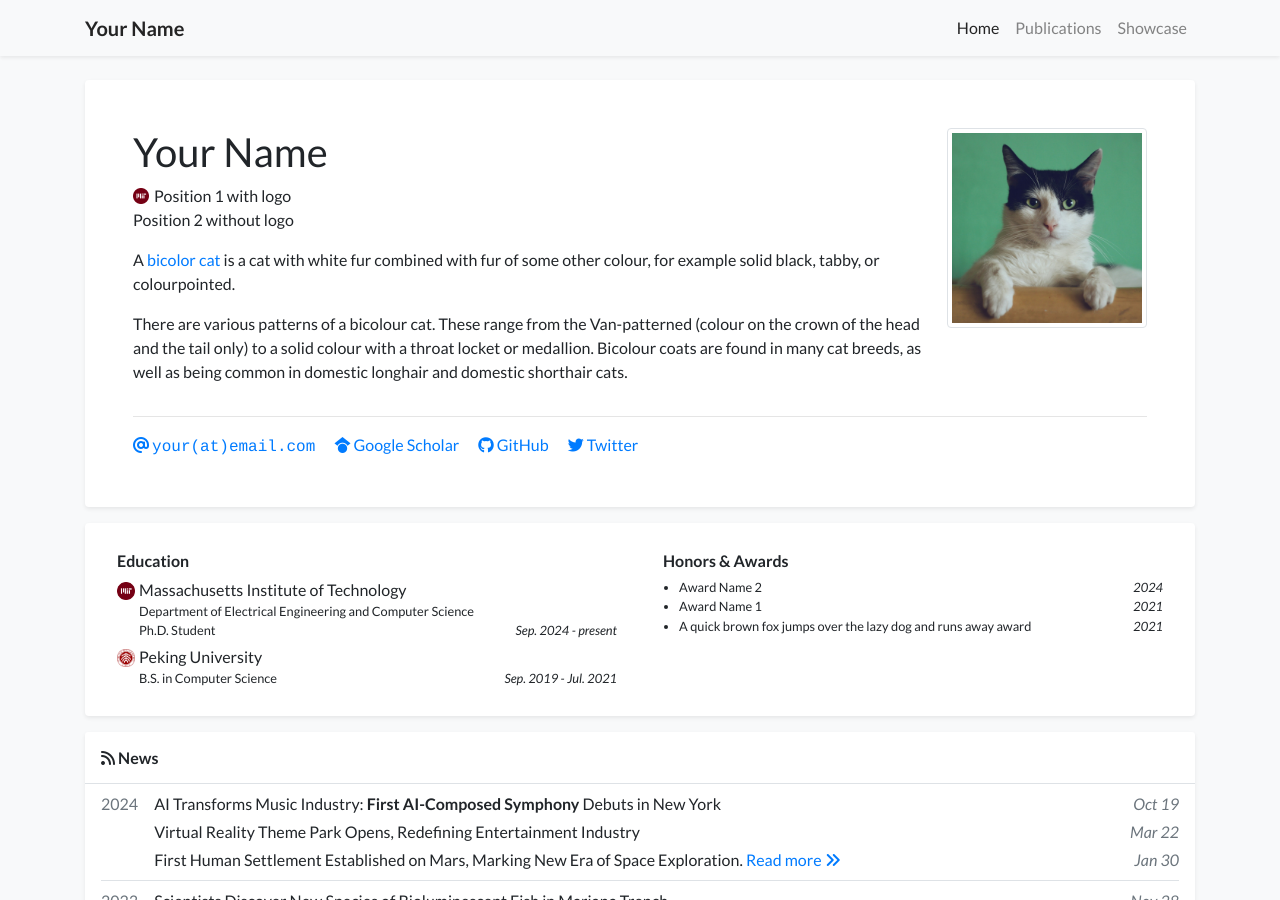
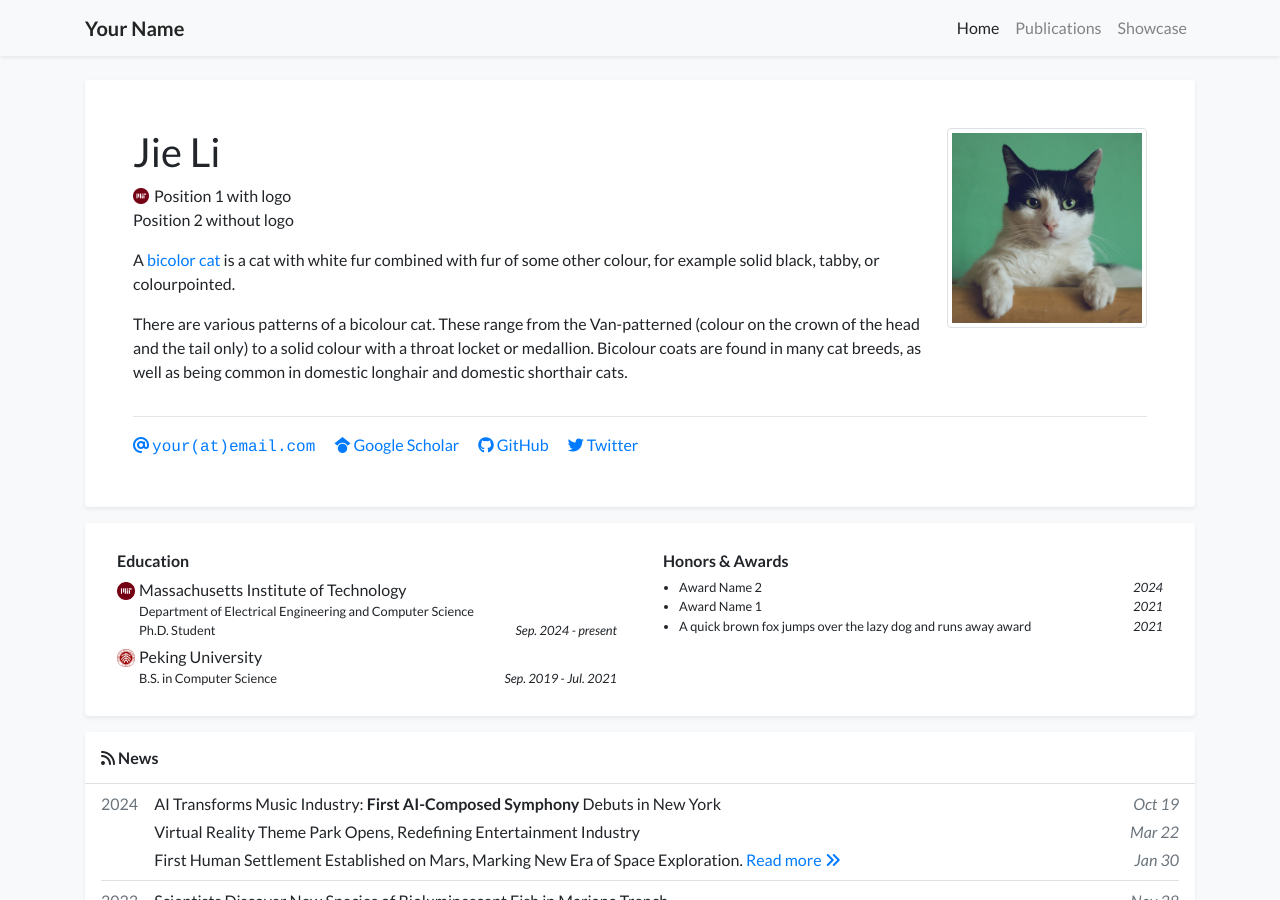
Before and after one commit to dibaotian-xing/lijie, a Jekyll site: the page built from index.html, in a window 1280 px wide and 900 px high. Built offline with Jekyll 4.4.1, drawn with Linux system fonts in a browser that asks for light colours; nearby versions of some CDN libraries; a style sheet for code colours, icons or effects is not loaded.

Commit message:
change name.

```diff
--- a/_data/profile.yml
+++ b/_data/profile.yml
@@ -1,4 +1,4 @@
-primary_name: "Your Name"
+primary_name: "Jie Li"
 secondary_name: ""
 navbar_name: "Your Name"
 
```
